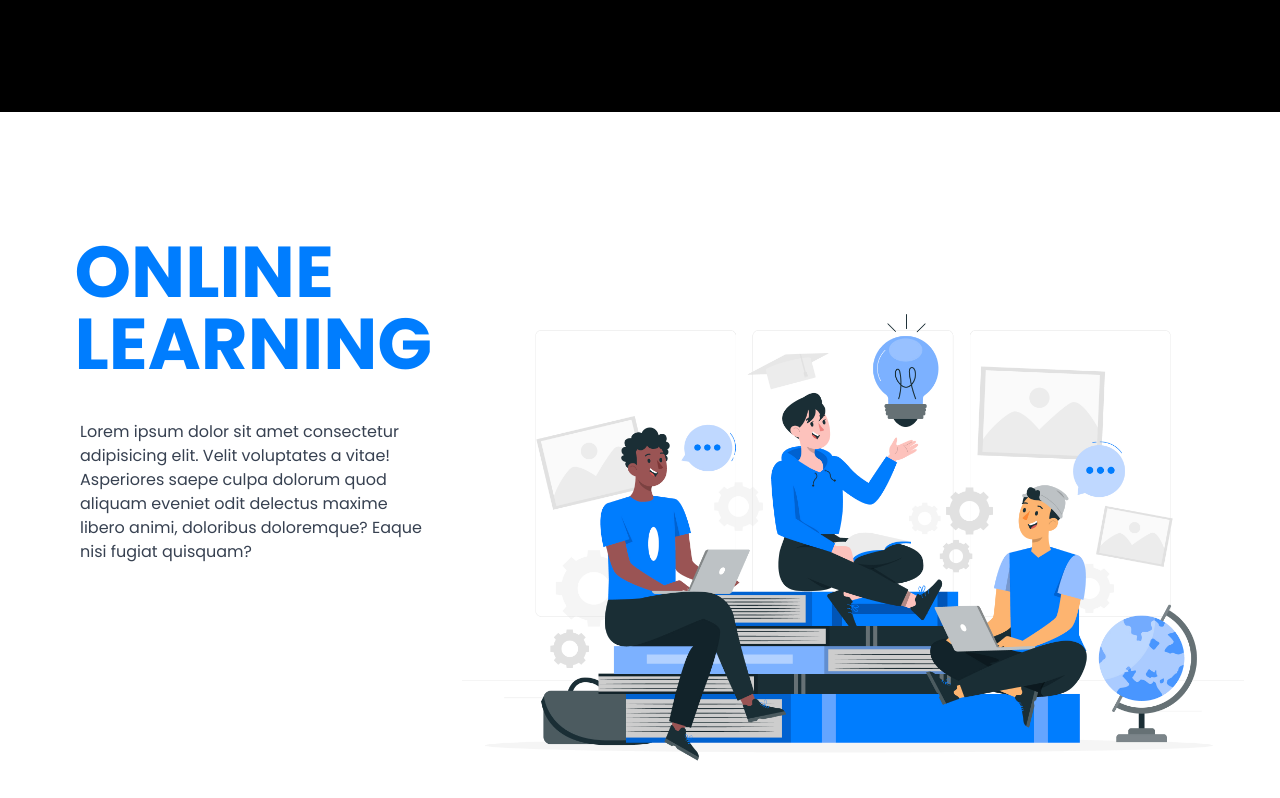
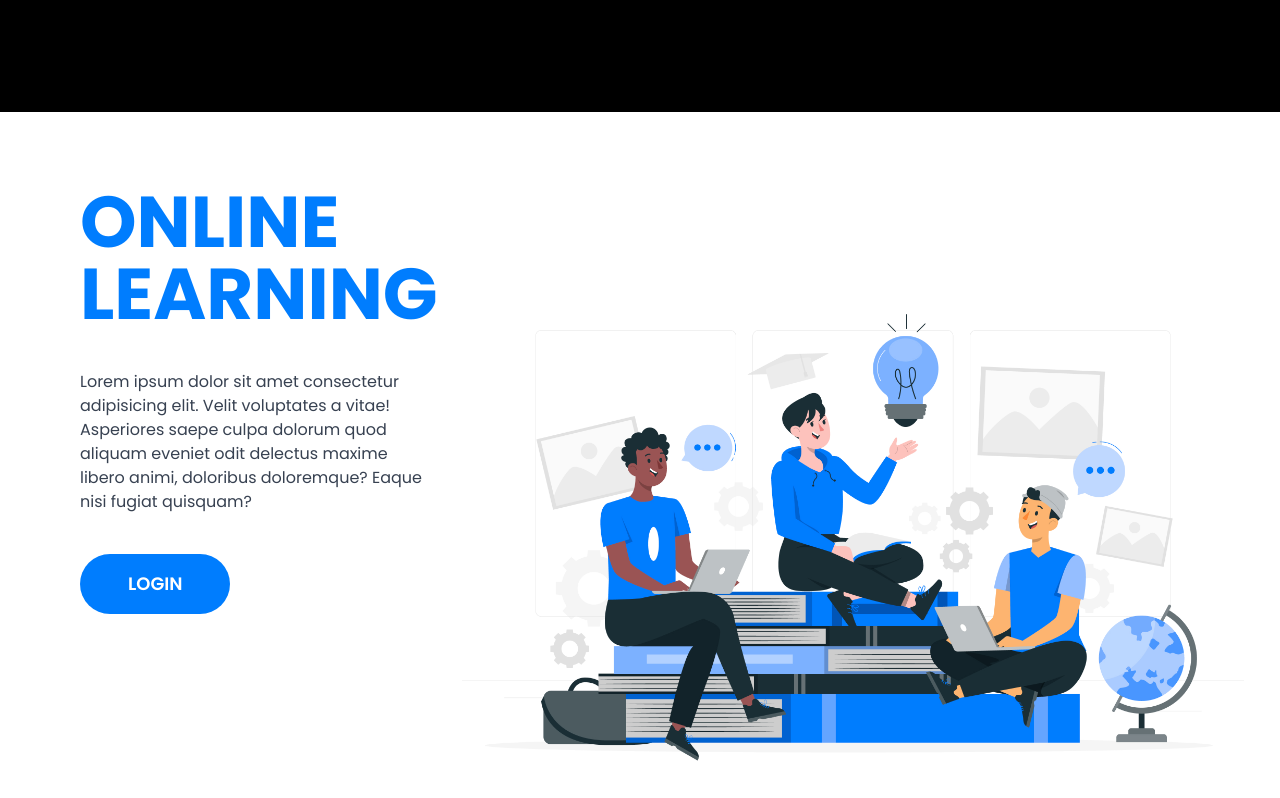
Before and after one commit to Sandun-Induranga/Learning-Management-System, a React (Vite) app in the folder frontend/: page / in a window 1280 px wide. Built offline with nearby package versions, Linux system fonts and the light colour scheme.

Commit message:
Home Page Updated

```diff
--- a/frontend/src/pages/Home/Home.tsx
+++ b/frontend/src/pages/Home/Home.tsx
@@ -6,7 +6,7 @@ const Home = () => {
       <header className="w-full h-28 bg-black fixed"></header>
       <main className="w-full h-screen">
         <section className="flex h-full">
-          <div className="w-1/3 h-full flex flex-col gap-y-10 justify-center items-center pl-20">
+          <div className="w-1/3 h-full flex flex-col gap-y-10 justify-center pl-20">
             <h1 className="text-7xl text-sky-edited-500 font-bold">
               ONLINE LEARNING
             </h1>
@@ -16,6 +16,9 @@ const Home = () => {
               eveniet odit delectus maxime libero animi, doloribus doloremque?
               Eaque nisi fugiat quisquam?
             </p>
+            <button className="px-12 py-4 bg-sky-edited-500 text-lg text-white rounded-full w-max font-semibold">
+              LOGIN
+            </button>
           </div>
           <div className="w-2/3 h-full flex justify-center items-end">
             <img src={mainImage} className="w-11/12" alt="" />
```
